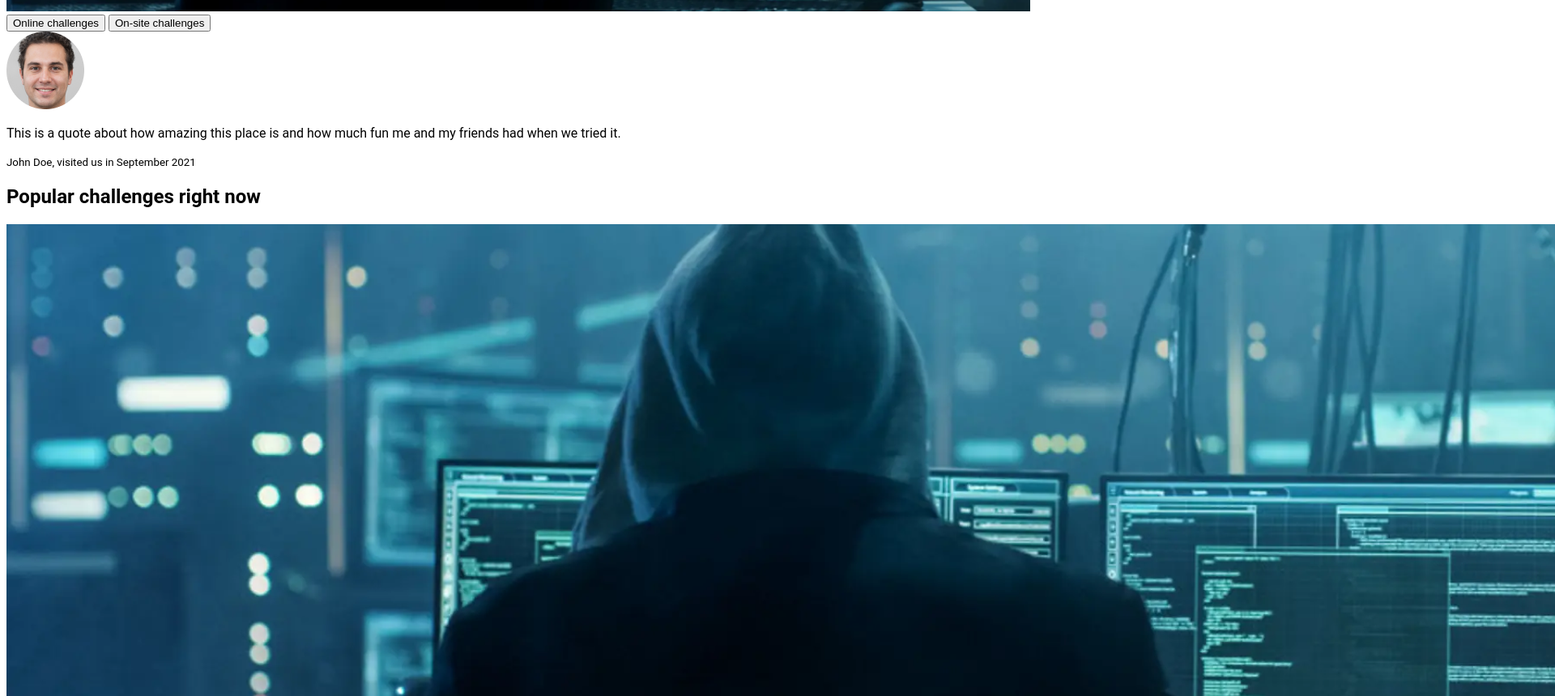
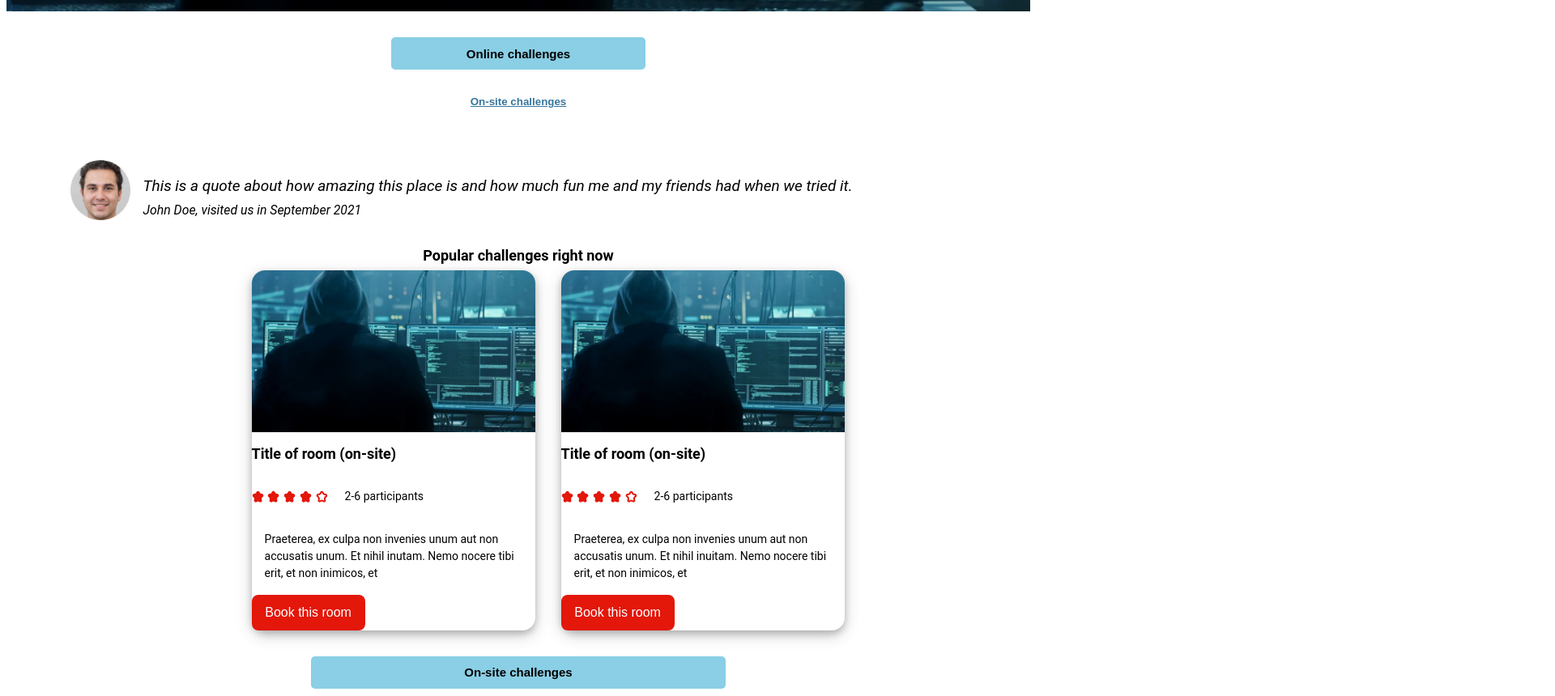
Before and after one commit to NordicNomadicLife/Esc-Escape-Rooms, a plain HTML site: page index.html in a window 1280 px wide. Shown: the part 600-1460 px from the top of the page at 81% size, 1920 px wide, since content can reach past the window. Drawn offline with Linux system fonts and the light colour scheme; a script that the page names is missing.

Commit message:
added the main

```diff
--- a/style.css
+++ b/style.css
@@ -1,42 +1,195 @@
-html{
-    font-family: roboto;
-
+html {
+    font-family: 'Roboto', sans-serif;
 }
 
-.top{
+.top {
     background-color: #011827;
-    color: white
+    color: white;
 }
 
-header{
+header {
     display: flex;
     width: 100%;
     height: 144px;
     align-items: center;
 }
 
-h1{
+.topTop {
+    display: flex;
+    align-items: center;
+    gap: 10px;
+}
+
+h1 {
     width: 20%;
+    font-size: 24px;
 }
-.logo{
+
+.logo {
     width: 128px;
     height: auto;
 }
 
-.companyName{
+.companyName {
     font-size: 24px;
 }
 
-
-
-.topPicture{
+.topPicture {
     width: 100%;
 }
 
-.topMeny{
-    display: none;
+main {
+    display: flex;
+    flex-direction: column;
+    align-items: center;
+    justify-content: center;
+    width: 100%;
 }
 
-.quote{
+.OC {
+    background-color: #8ACFE5;
+    border: none;
+    border-radius: 5px;
+    font-size: 15px;
+    font-weight: 700;
+    margin: 2rem 0 1.5rem;
+    width: 100%;
+    height: 2.5rem;
+    padding: 0.5rem 1rem;
+}
+
+.OSC {
+    border: none;
+    background-color: white;
+    color: #36769D;
+    width: 100%;
+    text-decoration: underline;
+    font-weight: bold;
+    padding: 0.5rem 1rem;
+    margin-bottom: 1rem;
+}
+
+.quoteContainer {
     display: flex;
+    align-items: center;
+    padding: 1rem;
+    margin-top: 1.5rem;
+    width: 90%;
+    border-radius: 5px;
+    box-sizing: border-box;
+    background-color: white;
 }
+
+.face {
+    width: 73.34px;
+    margin-right: 1rem;
+}
+
+.quoteText  {
+    font-size: 19px;
+    font-style: italic;
+    font-weight: 400;
+    text-align: left;
+    line-height: 1.5;
+    flex: 1;
+    margin-bottom: 0;
+}
+.quoteText p{
+    margin-bottom: 0;
+}
+.quote small {
+    display: block;
+    font-size: 12px;
+    color: gray;
+    text-align: left;
+}
+
+.challengeContainer {
+    display: flex;
+    flex-direction: column;
+    align-items: center;
+    justify-content: center;
+    margin-bottom: 2rem;
+}
+
+.cardWrapper{
+    display: flex;
+    justify-content: space-around;
+    gap: 2rem;
+    width: 90%;
+}
+.challengeCard {
+    flex: 0 0 auto;
+    width: 100%;
+    max-width: 350px;
+    border-radius: 1rem;
+    background-color: white;
+    box-sizing: border-box;
+    box-shadow: 0 4px 8px rgba(0, 0, 0, 0.2), 0 6px 20px rgba(0, 0, 0, 0.19);
+    display: flex;
+    flex-direction: column;
+}
+
+.cardPicture {
+    width: 100%;
+    height: 200px;
+    object-fit: cover;
+    border-top-left-radius: 1rem;
+    border-top-right-radius: 1rem;
+    margin: 0;
+}
+
+h2 {
+    font-size: 18px;
+    font-weight: bold;
+    margin: 1rem 0 0.5rem;
+}
+
+.starContainer {
+    display: flex;
+    align-items: center;
+    margin-top: 0.5rem;
+}
+
+.starContainer img {
+    margin-right: 0.3rem;
+}
+
+.starText {
+    font-size: 14px;
+}
+
+.challengeCard p {
+    margin: 1rem;
+    font-size: 14px;
+    line-height: 1.5;
+}
+/* !!! jag får inte till knappen på höger sida */
+.bookButton {
+    padding: 0.8rem;
+    background-color: #E3170A;
+    color: white;
+    border: none;
+    border-radius: 0.5rem;
+    font-size: 16px;
+    width: 140px;
+}
+
+.challengeButton {
+    background-color: #8ACFE5;
+    border: none;
+    border-radius: 5px;
+    font-size: 15px;
+    font-weight: 800;
+    margin: 2rem 0 1.5rem;
+    width: 70%;
+    height: 2.5rem;
+    padding: 0.5rem 1rem;
+}
+
+.onlineChallenges {
+    color: #36769D;
+    text-decoration: underline;
+    margin-top: 1rem;
+    display: block;
+}
```
